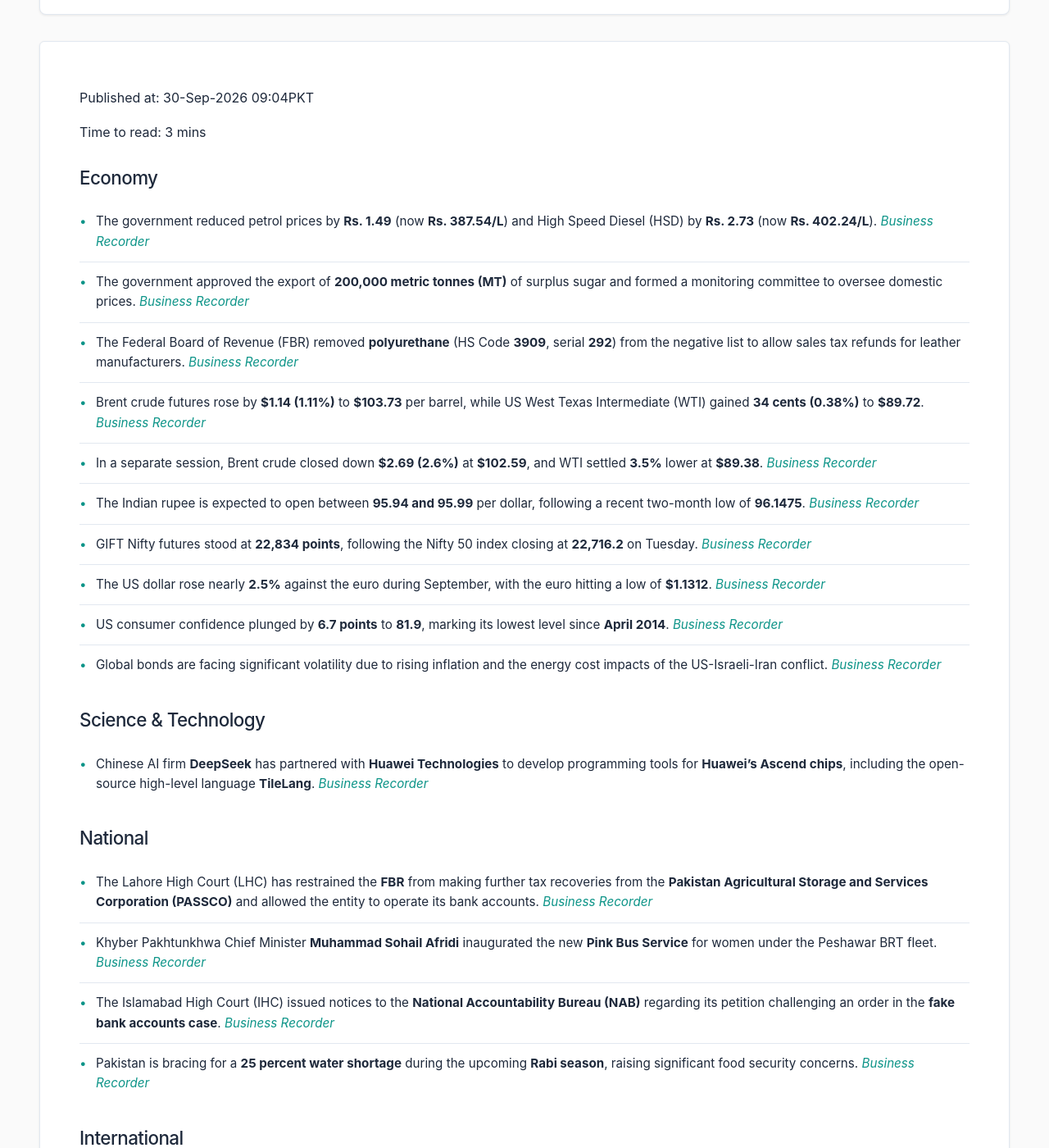
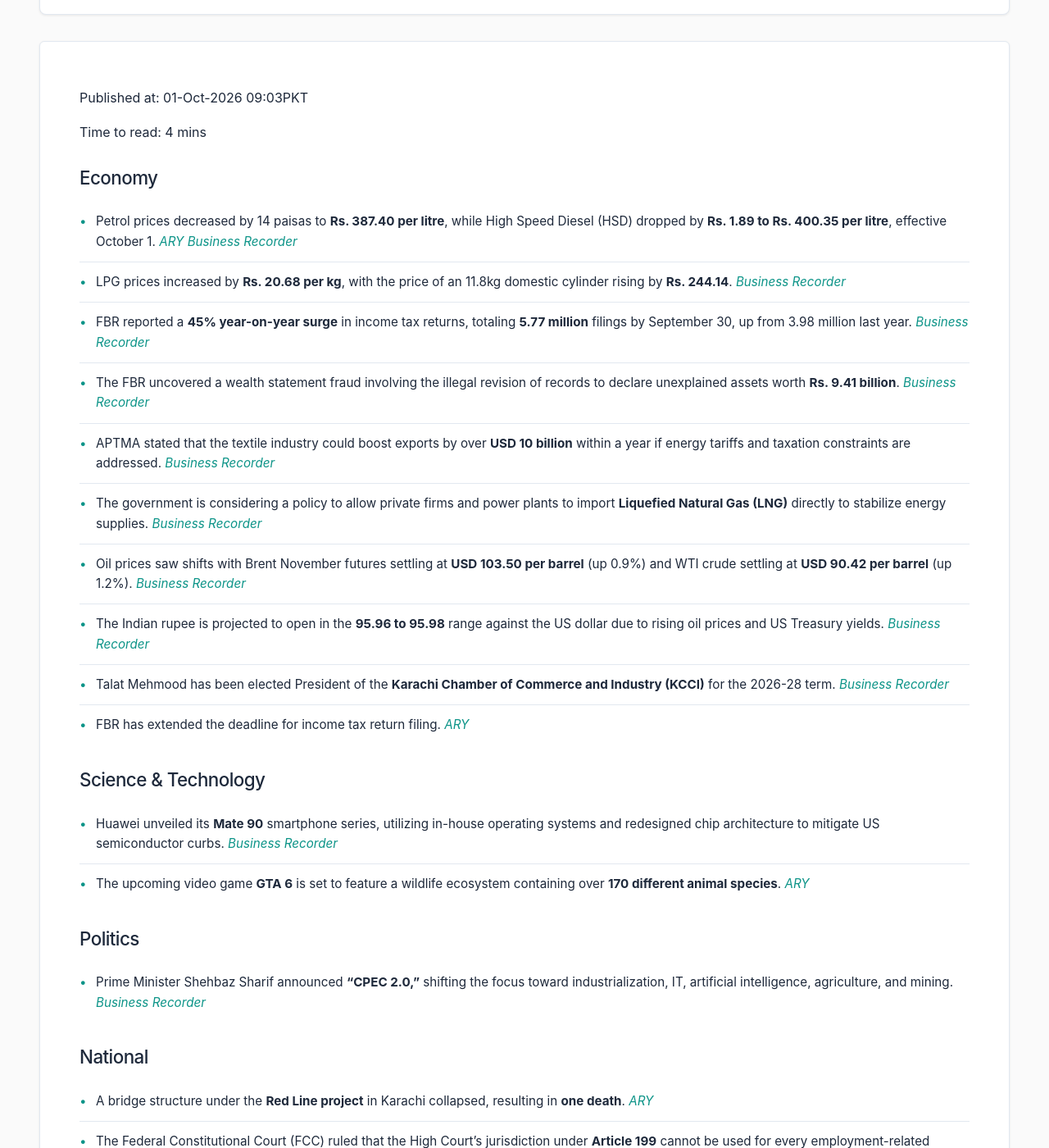
Before and after one commit to zsubzwary/news, a Jekyll site: the page built from en/index.md, in a window 1280 px wide and 1400 px high, scrolled down 209 px. Shown: the whole window at 82% size. Built offline with Jekyll 4.4.1, drawn with Linux system fonts in a browser that asks for light colours; some web fonts are replaced; comment, search, counter and statistics services are not loaded; some of the changed text lies outside the part shown.

Commit message:
DateTime; 2026-10-01T04:03:19.602Z

```diff
--- a/en/index.md
+++ b/en/index.md
@@ -4,33 +4,41 @@ title: Pakistan News Briefing
 lang: en
 ---
 
-Published at: 30-Sep-2026 09:04PKT
+Published at: 01-Oct-2026 09:03PKT
 
-Time to read: 3 mins
+Time to read: 4 mins
 
 ### Economy
-- The government reduced petrol prices by **Rs. 1.49** (now **Rs. 387.54/L**) and High Speed Diesel (HSD) by **Rs. 2.73** (now **Rs. 402.24/L**). *[Business Recorder](https://www.brecorder.com/news/40441904/petrol-price-cut-by-rs149-hsds-by-rs273)*
-- The government approved the export of **200,000 metric tonnes (MT)** of surplus sugar and formed a monitoring committee to oversee domestic prices. *[Business Recorder](https://www.brecorder.com/news/40441918/modalities-for-export-of-20000-mt-surplus-sugar-approved)*
-- The Federal Board of Revenue (FBR) removed **polyurethane** (HS Code **3909**, serial **292**) from the negative list to allow sales tax refunds for leather manufacturers. *[Business Recorder](https://www.brecorder.com/news/40441910/leather-manufacturers-fbr-trims-negative-list-to-allow-st-refund)*
-- Brent crude futures rose by **$1.14 (1.11%)** to **$103.73** per barrel, while US West Texas Intermediate (WTI) gained **34 cents (0.38%)** to **$89.72**. *[Business Recorder](https://www.brecorder.com/news/40441938/oil-climbs-after-trump-denies-he-is-willing-to-ease-sanctions-on-iran)*
-- In a separate session, Brent crude closed down **$2.69 (2.6%)** at **$102.59**, and WTI settled **3.5%** lower at **$89.38**. *[Business Recorder](https://www.brecorder.com/news/40441906/oil-prices-settle-down-25pc)*
-- The Indian rupee is expected to open between **95.94 and 95.99** per dollar, following a recent two-month low of **96.1475**. *[Business Recorder](https://www.brecorder.com/news/40441942/lower-fed-hike-odds-oil-dip-lend-rbi-hand-in-supporting-indian-rupee)*
-- GIFT Nifty futures stood at **22,834 points**, following the Nifty 50 index closing at **22,716.2** on Tuesday. *[Business Recorder](https://www.brecorder.com/news/40441940/indian-shares-likely-to-rise-as-oil-comes-off-bse-joins-nifty)*
-- The US dollar rose nearly **2.5%** against the euro during September, with the euro hitting a low of **$1.1312**. *[Business Recorder](https://www.brecorder.com/news/40441939/dollar-set-for-september-rise-mainly-at-euros-expense)*
-- US consumer confidence plunged by **6.7 points** to **81.9**, marking its lowest level since **April 2014**. *[Business Recorder](https://www.brecorder.com/news/40441912/us-consumer-confidence-sinks-to-lowest-level-since-2014)*
-- Global bonds are facing significant volatility due to rising inflation and the energy cost impacts of the US-Israeli-Iran conflict. *[Business Recorder](https://www.brecorder.com/news/40441941/bonds-set-for-bruising-september-stocks-fare-better)*
+- Petrol prices decreased by 14 paisas to **Rs. 387.40 per litre**, while High Speed Diesel (HSD) dropped by **Rs. 1.89 to Rs. 400.35 per litre**, effective October 1. *[ARY](https://arynews.tv/petrol-price-cut-by-14-paisas-diesel-by-rs1-89-for-october-1)* *[Business Recorder](https://www.brecorder.com/news/40442095/petrol-price-reduced-by-14-paise-hsds-by-rs189)*
+- LPG prices increased by **Rs. 20.68 per kg**, with the price of an 11.8kg domestic cylinder rising by **Rs. 244.14**. *[Business Recorder](https://www.brecorder.com/news/40442092/lpg-price-hiked-by-rs2068)*
+- FBR reported a **45% year-on-year surge** in income tax returns, totaling **5.77 million** filings by September 30, up from 3.98 million last year. *[Business Recorder](https://www.brecorder.com/news/40442093/income-tax-returns-surge-45pc-yoy-to-5.77m-by-sept-30)*
+- The FBR uncovered a wealth statement fraud involving the illegal revision of records to declare unexplained assets worth **Rs. 9.41 billion**. *[Business Recorder](https://www.brecorder.com/news/40442090/fbr-busts-rs941bn-wealth-statement-fraud)*
+- APTMA stated that the textile industry could boost exports by over **USD 10 billion** within a year if energy tariffs and taxation constraints are addressed. *[Business Recorder](https://www.brecorder.com/news/40442089/aptma-calls-for-a-competitive-business-environment)*
+- The government is considering a policy to allow private firms and power plants to import **Liquefied Natural Gas (LNG)** directly to stabilize energy supplies. *[Business Recorder](https://www.brecorder.com/news/40442091/govt-considers-allowing-private-firms-to-directly-import-lng-report)*
+- Oil prices saw shifts with Brent November futures settling at **USD 103.50 per barrel** (up 0.9%) and WTI crude settling at **USD 90.42 per barrel** (up 1.2%). *[Business Recorder](https://www.brecorder.com/news/40442094/oil-prices-rise-by-about-usd1bbl)*
+- The Indian rupee is projected to open in the **95.96 to 95.98** range against the US dollar due to rising oil prices and US Treasury yields. *[Business Recorder](https://www.brecorder.com/news/40442122/indian-rupee-to-weaken-as-oil-us-yields-weigh-fading-fed-hike-bets-offer-no-relief)*
+- Talat Mehmood has been elected President of the **Karachi Chamber of Commerce and Industry (KCCI)** for the 2026-28 term. *[Business Recorder](https://www.brecorder.com/news/40442086/talat-mehmood-elected-kcci-president)*
+- FBR has extended the deadline for income tax return filing. *[ARY](https://arynews.tv/fbr-extends-income-tax-return-filing-deadline)*
 
 ### Science & Technology
-- Chinese AI firm **DeepSeek** has partnered with **Huawei Technologies** to develop programming tools for **Huawei’s Ascend chips**, including the open-source high-level language **TileLang**. *[Business Recorder](https://www.brecorder.com/news/40441944/deepseek-partners-with-huawei-to-develop-chip-programming-tools-reducing-reliance-on-nvidia)*
+- Huawei unveiled its **Mate 90** smartphone series, utilizing in-house operating systems and redesigned chip architecture to mitigate US semiconductor curbs. *[Business Recorder](https://www.brecorder.com/news/40442125/huawei-unveils-mate-90-phones-leans-on-homegrown-chip-design-to-offset-us-curbs)*
+- The upcoming video game **GTA 6** is set to feature a wildlife ecosystem containing over **170 different animal species**. *[ARY](https://arynews.tv/gta-6-will-feature-wildlife-ecosystem-with-over-170-animal-species)*
+
+### Politics
+- Prime Minister Shehbaz Sharif announced **"CPEC 2.0,"** shifting the focus toward industrialization, IT, artificial intelligence, agriculture, and mining. *[Business Recorder](https://www.brecorder.com/news/40442085/pakistan-china-entering-new-phase-of-cpec-pm)*
 
 ### National
-- The Lahore High Court (LHC) has restrained the **FBR** from making further tax recoveries from the **Pakistan Agricultural Storage and Services Corporation (PASSCO)** and allowed the entity to operate its bank accounts. *[Business Recorder](https://www.brecorder.com/news/40441911/lhc-restrains-fbr-from-making-further-tax-recovery-from-passco)*
-- Khyber Pakhtunkhwa Chief Minister **Muhammad Sohail Afridi** inaugurated the new **Pink Bus Service** for women under the Peshawar BRT fleet. *[Business Recorder](https://www.brecorder.com/news/40441846/afridi-opens-pink-bus-service-under-brt)*
-- The Islamabad High Court (IHC) issued notices to the **National Accountability Bureau (NAB)** regarding its petition challenging an order in the **fake bank accounts case**. *[Business Recorder](https://www.brecorder.com/news/40441855/fake-bank-accounts-case-ihc-issues-notices-on-nabs-plea-challenging-acs-order)*
-- Pakistan is bracing for a **25 percent water shortage** during the upcoming **Rabi season**, raising significant food security concerns. *[Business Recorder](https://www.brecorder.com/news/40441852/water-shortage)*
+- A bridge structure under the **Red Line project** in Karachi collapsed, resulting in **one death**. *[ARY](https://arynews.tv/red-line-project-bridge-structure-collapses-in-karachi-one-killed)*
+- The Federal Constitutional Court (FCC) ruled that the High Court's jurisdiction under **Article 199** cannot be used for every employment-related dispute. *[Business Recorder](https://www.brecorder.com/news/40442088/every-employment-related-dispute-hcs-jurisdiction-under-article-199-not-available-fcc)*
 
 ### International
-- Russian air strikes in **Kyiv** and surrounding regions killed **one child** and injured **five people**, damaging private houses, a store, and a warehouse. *[Business Recorder](https://www.brecorder.com/news/40441943/russian-air-strikes-kill-one-injure-five-in-and-around-kyiv-officials-say)*
-- The US Treasury Department sanctioned **10 individuals and entities**, including those based in **Pakistan, China, and Hong Kong**, for assisting Iran in procuring weapons. *[Business Recorder](https://www.brecorder.com/news/40441907/us-sanctions-10-over-procuring-weapons-for-iran)*
-- Iran has threatened to launch attacks on **Middle East infrastructure** as it awaits a US response regarding the reopening of the **Strait of Hormuz**. *[Business Recorder](https://www.brecorder.com/news/40441909/iran-threatens-new-strikes)*
-- Saudi Crown Prince **Mohammed bin Salman** met with UAE Vice President **Sheikh Mansour bin Zayed Al Nahyan** in Riyadh to discuss regional stability. *[Business Recorder](https://www.brecorder.com/news/40441908/mbs-uae-vice-president-meet-in-riyadh)*
+- An emergency landing of a **flydubai** flight in Saudi Arabia occurred after a pilot allegedly attempted to crash the plane, causing a sudden altitude drop of **17,000 feet** in one minute; Israeli PM Netanyahu stated investigations are underway to identify accomplices. *[ARY](https://arynews.tv/israel-claims-passengers-overcame-pilot-who-tried-to-crash-flydubai-flight) [Business Recorder](https://www.brecorder.com/news/40442126/netanyahu-says-israel-will-get-to-the-root-of-co-pilot-in-foiled-bid-to-crash-flydubai-flight) [Business Recorder](https://www.brecorder.com/news/40442084/israel-pm-says-pilot-of-rerouted-flight-tried-to-crash-flydubai-plane)*
+- The **US-led coalition** has officially ended its military mission in Iraq after more than two decades. *[Business Recorder](https://www.brecorder.com/news/40442096/us-led-coalition-ends-mission-in-iraq)*
+- Iran reported receiving a response from the US regarding a recent proposal as Washington begins its withdrawal from Iraq. *[ARY](https://arynews.tv/iran-says-it-receives-us-response-to-latest-proposal-as-washington-pulls-out-of-iraq)*
+- New Zealand’s Parliament has been dissolved ahead of the national election scheduled for **November 7**. *[Business Recorder](https://www.brecorder.com/news/40442127/new-zealand-parliament-dissolved-ahead-of-tight-november-vote)*
+- Indian opposition parties have called for protests following allegations of impropriety in large-scale voter roll revisions. *[Business Recorder](https://www.brecorder.com/news/40442087/india-opposition-parties-call-for-protests-over-vote-theft)*
+- Canada reported having evidence regarding potential security threats originating from India. *[ARY](https://arynews.tv/carney-says-canada-has-some-evidence-on-india-security-threat-cannot-guarantee-no-further-crimes-on-canadian-soil)*
+- Pakistan stated that recent allegations made by the Taliban reflect the group's failure to manage its own internal issues. *[ARY](https://arynews.tv/pakistan-says-talibans-allegations-reflect-failure-to-address-internal-problems)*
+
+### Sports
+- Pakistan defeated India **3–0** to advance to the semi-finals of the **Asian Games volleyball** tournament. *[ARY](https://arynews.tv/pakistan-beat-india-to-reach-asian-games-volleyball-semi-finals)*
```
